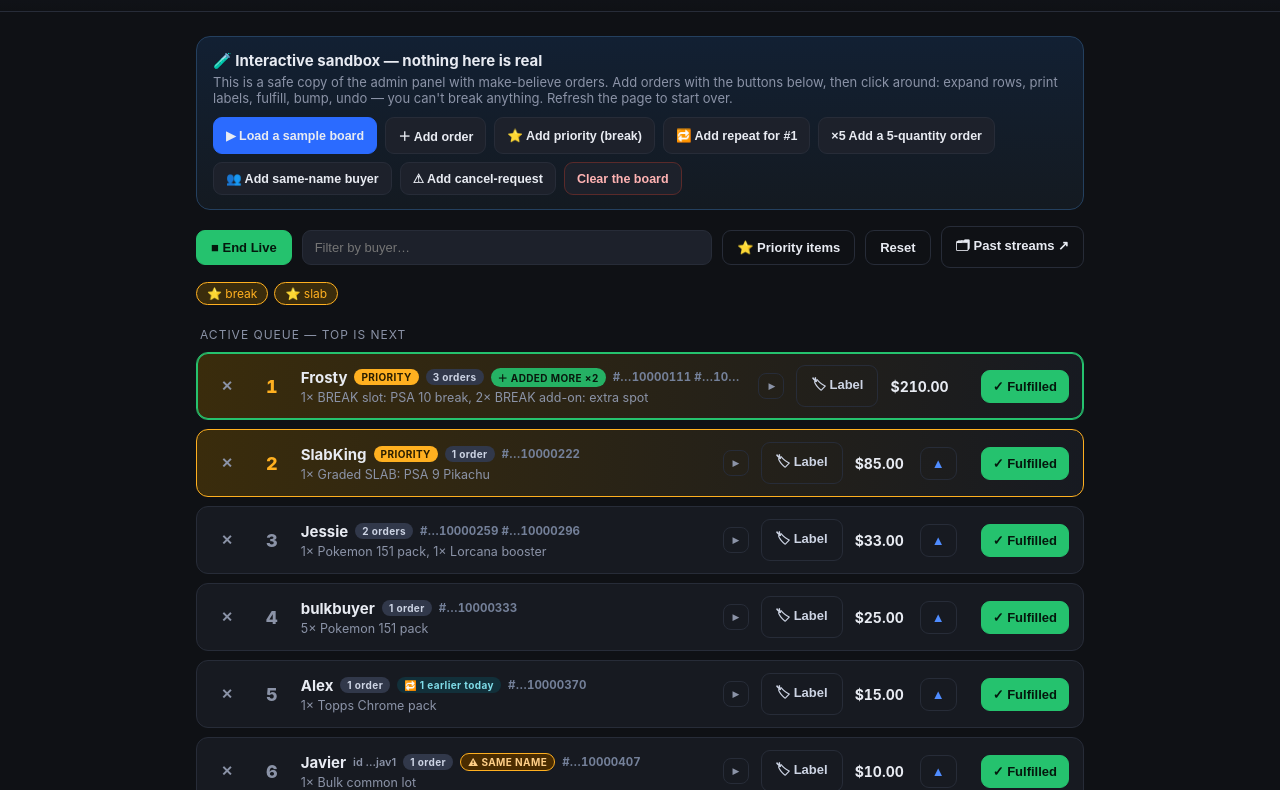
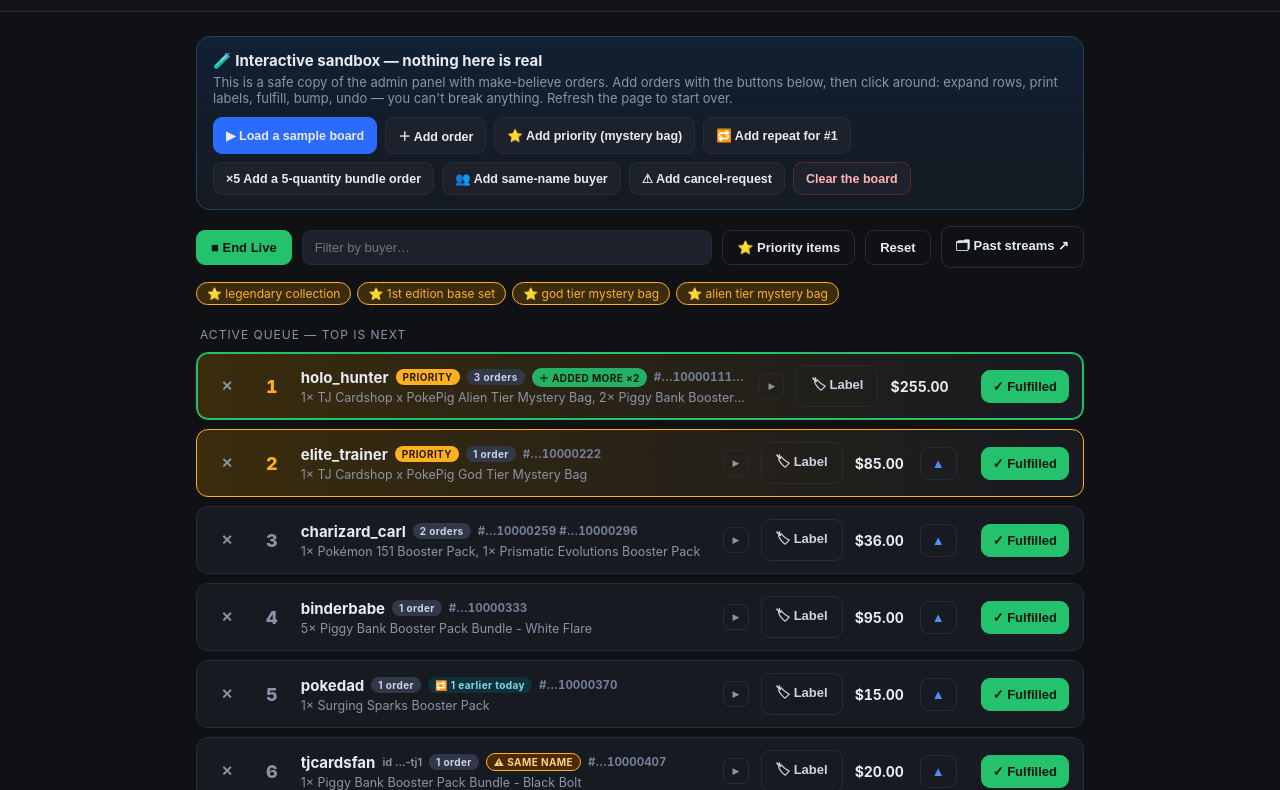
Before and after one commit to zachk-cell/tcg-live-queue, a website: page sandbox.html in a window 1280 px wide. Shown: the part 59-849 px from the top of the page. Drawn offline with Linux system fonts and the light colour scheme.

Commit message:
Add files via upload

```diff
--- a/sandbox.html
+++ b/sandbox.html
@@ -121,7 +121,7 @@
 </head>
 <body>
 <header>
-  <h1><span id="dot" class="dot"></span>PBCC Live Queue <span id="liveBadge" class="livebadge">OFFLINE</span> <span class="demopill">🧪 SANDBOX</span></h1>
+  <h1><span id="dot" class="dot"></span>Poke Pig Live Queue <span id="liveBadge" class="livebadge">OFFLINE</span> <span class="demopill">🧪 SANDBOX</span></h1>
   <a href="/guide" class="hdr-link hdr-logout">← Back to guide</a>
   <div class="stats">
     <div class="stat"><b id="s-active">0</b><span>In queue</span></div>
@@ -138,9 +138,9 @@
     <div class="btns">
       <button class="key" onclick="loadSample()">▶ Load a sample board</button>
       <button onclick="addNormal()">＋ Add order</button>
-      <button onclick="addPriority()">⭐ Add priority (break)</button>
+      <button onclick="addPriority()">⭐ Add priority (mystery bag)</button>
       <button onclick="addRepeatTop()">🔁 Add repeat for #1</button>
-      <button onclick="addQtyOrder()">×5 Add a 5-quantity order</button>
+      <button onclick="addQtyOrder()">×5 Add a 5-quantity bundle order</button>
       <button onclick="addSameName()">👥 Add same-name buyer</button>
       <button onclick="addHold()">⚠ Add cancel-request</button>
       <button class="clr" onclick="clearAll()">Clear the board</button>
@@ -197,7 +197,7 @@
   // ---------------- In-browser mock engine (no server) ----------------
   let state = { queue: [], fulfilled: [], cancelled: [], stats: {}, config: { priorityItems: [] } };
   let live = false;
-  let priorityItems = ['break','slab'];
+  let priorityItems = ['legendary collection','1st edition base set','god tier mystery bag','alien tier mystery bag'];
   let bumpedBuyerId = null;
   let tick = 1, idc = 1;
   const orders = [];        // active orders
@@ -425,40 +425,45 @@
   }
 
   // ---------------- Demo data generators ----------------
-  const BUYERS=['cardfiend','ripnship','mtg_maria','pokedad','slabqueen','holo_hunter','binderbabe','topdeck_tom','chaserchloe','fatpackfrank'];
-  const NORMAL=['Pokemon 151 pack','Lorcana booster','One Piece OP-05 pack','Bulk common lot','Prizm Football pack','Topps Chrome pack'];
-  const PRItems=['BREAK slot: PSA 10 break','Graded SLAB: PSA 9 Pikachu','Box BREAK: vintage'];
+  const BUYERS=['pokedad','holo_hunter','pikapapi','charizard_carl','piggybankpro','ripqueen','binderbabe','tjcardsfan','chaserchloe','elite_trainer'];
+  const NORMAL=['Pokémon 151 Booster Pack','Prismatic Evolutions Booster Pack','Surging Sparks Booster Pack','Piggy Bank Booster Pack Bundle - 151','Piggy Bank Booster Pack Bundle - White Flare','Piggy Bank Booster Pack Bundle - Black Bolt'];
+  const PRItems=['Legendary Collection Booster Pack','(Guaranteed Holo) 1st Edition Base Set Booster Pack','TJ Cardshop x PokePig God Tier Mystery Bag','TJ Cardshop x PokePig Alien Tier Mystery Bag'];
   let bi=0;
   function nextBuyer(){ const b=BUYERS[bi%BUYERS.length]; bi++; return {buyer:b, buyerId:'B-'+b+'-'+bi}; }
   function pick(a){ return a[Math.floor((tick*7+idc*3)%a.length)]; }
   function addNormal(){ const b=nextBuyer(); if(!live) live=true; pushOrder(b.buyer,b.buyerId,[{name:pick(NORMAL),qty:1}], 5+(tick%25)); }
   function addPriority(){ const b=nextBuyer(); if(!live) live=true; pushOrder(b.buyer,b.buyerId,[{name:pick(PRItems),qty:1}], 60+(tick%60)); }
-  function addQtyOrder(){ const b=nextBuyer(); if(!live) live=true; pushOrder(b.buyer,b.buyerId,[{name:'Pokemon 151 pack',qty:5}], 25); }
-  function addRepeatTop(){ const top=(state.queue||[])[0]; if(!top){ alert('Add an order first, then this adds another for whoever is #1.'); return; } pushOrder(top.buyer, top.buyerId, [{name:'BREAK add-on: extra spot',qty:1}], 15); }
+  function addQtyOrder(){ const b=nextBuyer(); if(!live) live=true; pushOrder(b.buyer,b.buyerId,[{name:'Piggy Bank Booster Pack Bundle - White Flare',qty:5}], 25); }
+  function addRepeatTop(){ const top=(state.queue||[])[0]; if(!top){ alert('Add an order first, then this adds another for whoever is #1.'); return; } pushOrder(top.buyer, top.buyerId, [{name:'Piggy Bank Booster Pack Bundle - Prismatic',qty:1}], 15); }
   function addSameName(){ const existing=(state.queue||[]).find(e=>!e._twin); const nm= existing?existing.buyer:'cardfiend'; if(!live) live=true; pushOrder(nm,'B-twin-'+(idc), [{name:pick(NORMAL),qty:1}], 12); }
   function addHold(){ const b=nextBuyer(); if(!live) live=true; pushOrder(b.buyer,b.buyerId,[{name:pick(NORMAL),qty:1}], 20, true); }
   function clearAll(){ orders.length=0; fulfilledRecs.length=0; cancelledRecs.length=0; bumpedBuyerId=null; commit(); }
 
   function loadSample(){
-    orders.length=0; fulfilledRecs.length=0; cancelledRecs.length=0; bumpedBuyerId=null; live=true; priorityItems=['break','slab'];
-    // earlier-today: fulfill an Alex order first
-    pushOrder('Alex','B-alex',[{name:'Prizm Football pack',qty:1}],18); fulfill('B-alex');
-    // Frosty priority + added more (while #1)
-    pushOrder('Frosty','B-frosty',[{name:'BREAK slot: PSA 10 break',qty:1}],120);
-    pushOrder('Frosty','B-frosty',[{name:'BREAK add-on: extra spot',qty:1}],45);
-    pushOrder('Frosty','B-frosty',[{name:'BREAK add-on: extra spot',qty:1}],45);
-    pushOrder('SlabKing','B-slab',[{name:'Graded SLAB: PSA 9 Pikachu',qty:1}],85);
-    // merge with quantities
-    pushOrder('Jessie','B-jess',[{name:'Pokemon 151 pack',qty:1}],24);
-    pushOrder('Jessie','B-jess',[{name:'Lorcana booster',qty:1}],9);
-    pushOrder('bulkbuyer','B-bulk',[{name:'Pokemon 151 pack',qty:5}],25);
-    pushOrder('Alex','B-alex',[{name:'Topps Chrome pack',qty:1}],15); // returns -> earlier today
-    pushOrder('Javier','B-jav1',[{name:'Bulk common lot',qty:1}],10);
-    pushOrder('Javier','B-jav2',[{name:'Prizm Football pack',qty:1}],12); // same name
-    pushOrder('CancelMe','B-cxl',[{name:'One Piece OP-05 pack',qty:1}],22,true); // hold
-    pushOrder('jjcreel3789','B-jj',[{name:'Pokemon 151 pack',qty:1}],24);
+    orders.length=0; fulfilledRecs.length=0; cancelledRecs.length=0; bumpedBuyerId=null; live=true;
+    priorityItems=['legendary collection','1st edition base set','god tier mystery bag','alien tier mystery bag'];
+    // earlier-today: fulfill a pokedad order first, so his later order flags "earlier today"
+    pushOrder('pokedad','B-pokedad',[{name:'Pokémon 151 Booster Pack',qty:1}],18); fulfill('B-pokedad');
+    // Priority (Alien Tier Mystery Bag) jumps to #1, then adds more Piggy Bank bundles while #1
+    pushOrder('holo_hunter','B-holo',[{name:'TJ Cardshop x PokePig Alien Tier Mystery Bag',qty:1}],120);
+    pushOrder('holo_hunter','B-holo',[{name:'Piggy Bank Booster Pack Bundle - Ascended Heroes',qty:2}],90);
+    pushOrder('holo_hunter','B-holo',[{name:'Piggy Bank Booster Pack Bundle - Prismatic',qty:1}],45);
+    // second priority (God Tier) sits just below
+    pushOrder('elite_trainer','B-elite',[{name:'TJ Cardshop x PokePig God Tier Mystery Bag',qty:1}],85);
+    // merge with quantities (two different bundles in one bag)
+    pushOrder('charizard_carl','B-carl',[{name:'Pokémon 151 Booster Pack',qty:1}],24);
+    pushOrder('charizard_carl','B-carl',[{name:'Prismatic Evolutions Booster Pack',qty:1}],12);
+    // a big-quantity bundle order
+    pushOrder('binderbabe','B-binder',[{name:'Piggy Bank Booster Pack Bundle - White Flare',qty:5}],95);
+    pushOrder('pokedad','B-pokedad',[{name:'Surging Sparks Booster Pack',qty:1}],15); // returns -> earlier today
+    // same display name, two different accounts
+    pushOrder('tjcardsfan','B-tj1',[{name:'Piggy Bank Booster Pack Bundle - Black Bolt',qty:1}],20);
+    pushOrder('tjcardsfan','B-tj2',[{name:'Prismatic Evolutions Booster Pack',qty:1}],12);
+    // hold / cancel request
+    pushOrder('ripqueen','B-rip',[{name:'Pokémon 151 Booster Pack',qty:1}],22,true);
+    pushOrder('chaserchloe','B-chloe',[{name:'Piggy Bank Booster Pack Bundle - 151',qty:1}],24);
     // a cancelled example
-    pushOrder('oops_cancelled','B-oops',[{name:'Mystery pack',qty:1}],10);
+    pushOrder('oops_cancelled','B-oops',[{name:'Pokémon 151 Booster Pack',qty:1}],10);
     const os=orders.filter(o=>o.buyerId==='B-oops');
     cancelledRecs.push({key:'C'+(idc++),buyer:'oops_cancelled',buyerId:'B-oops',itemCount:1,total:10,orderIds:os.map(o=>o.id),_orders:os.map(o=>({...o}))});
     removeByBuyer('B-oops');
```
Also changed, not shown: README.md.
